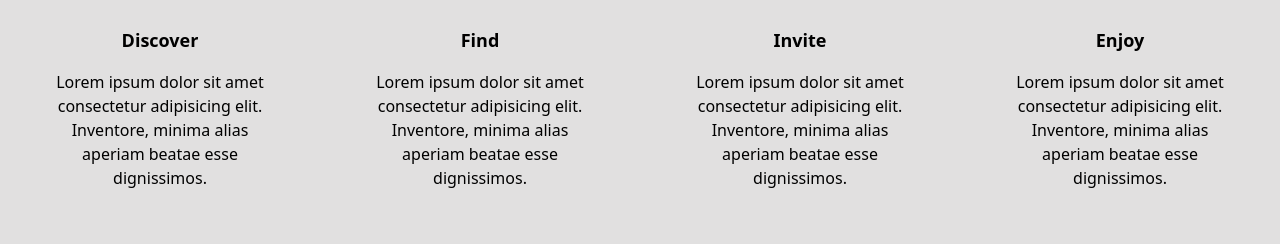
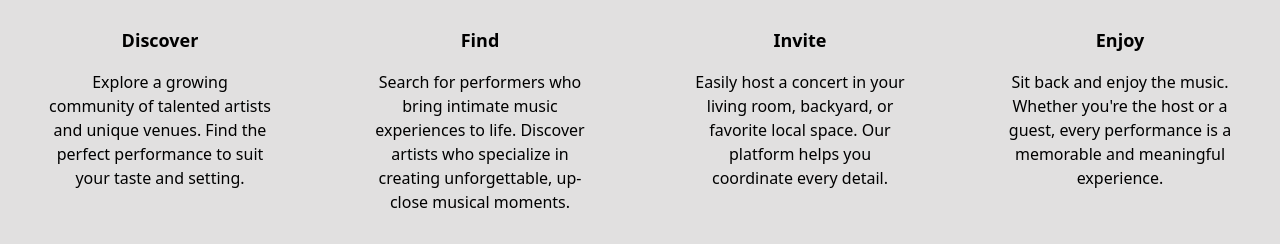
Before and after one commit to CooleyWC/event_app, a React (Vite) app in the folder client/: page /login in a window 1280 px wide. Shown: the part 830-1074 px from the top of the page. Built offline with nearby package versions, Linux system fonts and the light colour scheme; no server answers.

Commit message:
feat: update lorem ipsum text in info cards

```diff
--- a/client/src/Layout.jsx
+++ b/client/src/Layout.jsx
@@ -41,19 +41,19 @@ function Layout({user}) {
                 <section className='grid grid-cols-1 sm:grid-cols-2 lg:grid-cols-4 justify-center'>
                     <div className='py-6'>
                         <h3 className='text-center text-lg font-semibold mt-2 mb-4'>Discover</h3>
-                        <p className='w-[70%] mx-auto text-center mb-4'>Lorem ipsum dolor sit amet consectetur adipisicing elit. Inventore, minima alias aperiam beatae esse dignissimos.</p>
+                        <p className='w-[70%] mx-auto text-center mb-4'>Explore a growing community of talented artists and unique venues. Find the perfect performance to suit your taste and setting.</p>
                     </div>
                     <div className='py-6'>
                         <h3 className='text-center text-lg font-semibold mt-2 mb-4'>Find</h3>
-                        <p className='w-[70%] mx-auto text-center mb-4'>Lorem ipsum dolor sit amet consectetur adipisicing elit. Inventore, minima alias aperiam beatae esse dignissimos.</p>
+                        <p className='w-[70%] mx-auto text-center mb-4'> Search for performers who bring intimate music experiences to life. Discover artists who specialize in creating unforgettable, up-close musical moments.</p>
                     </div>
                     <div className='py-6'>
                         <h3 className='text-center text-lg font-semibold mt-2 mb-4'>Invite</h3>
-                        <p className='w-[70%] mx-auto text-center mb-4'>Lorem ipsum dolor sit amet consectetur adipisicing elit. Inventore, minima alias aperiam beatae esse dignissimos.</p>
+                        <p className='w-[70%] mx-auto text-center mb-4'>Easily host a concert in your living room, backyard, or favorite local space. Our platform helps you coordinate every detail.</p>
                     </div>
                     <div className='py-6'>
                         <h3 className='text-center text-lg font-semibold mt-2 mb-4'>Enjoy</h3>
-                        <p className='w-[70%] mx-auto text-center mb-4'>Lorem ipsum dolor sit amet consectetur adipisicing elit. Inventore, minima alias aperiam beatae esse dignissimos.</p>
+                        <p className='w-[70%] mx-auto text-center mb-4'>Sit back and enjoy the music. Whether you're the host or a guest, every performance is a memorable and meaningful experience.</p>
                     </div>
                 </section>
                 {!user &&(
```
